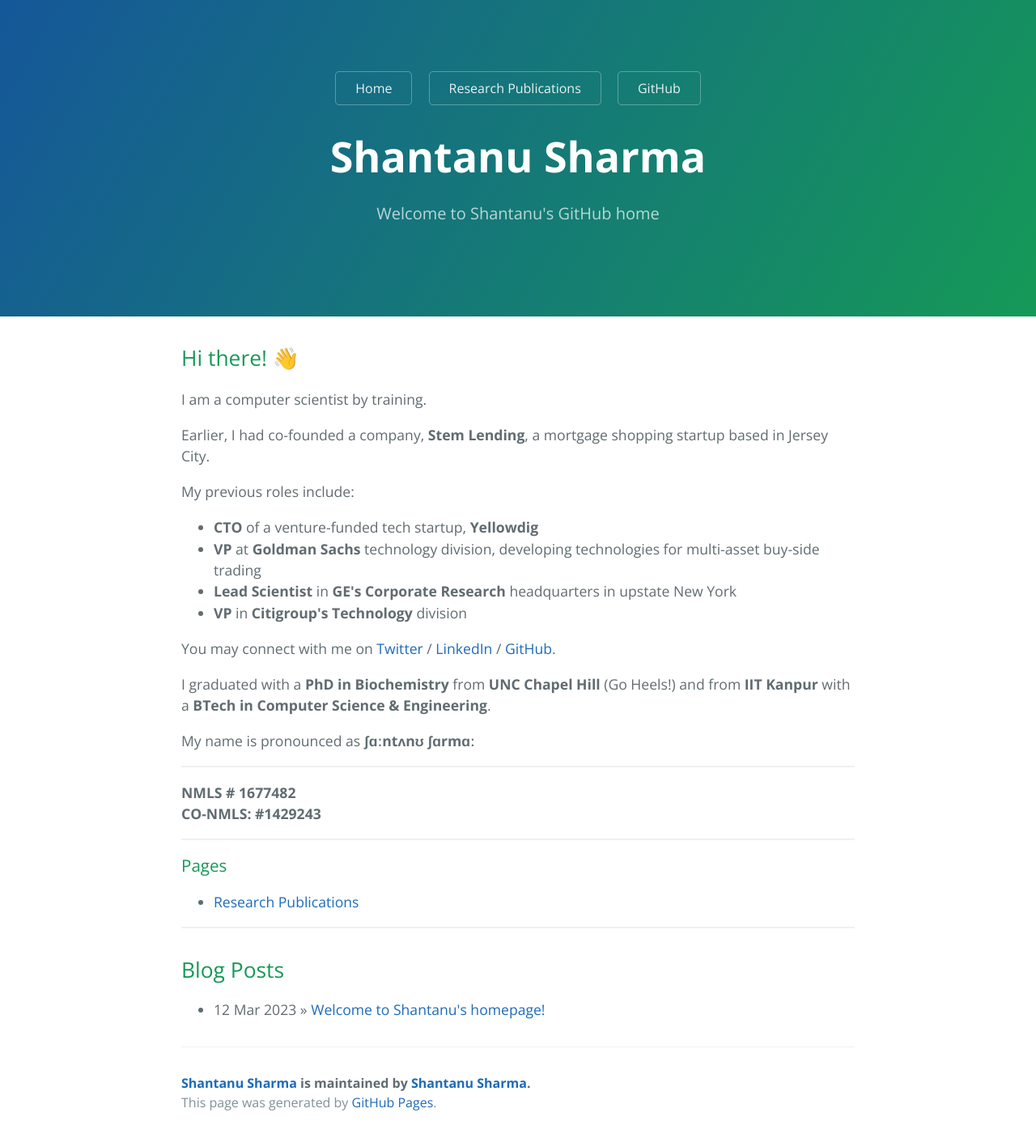
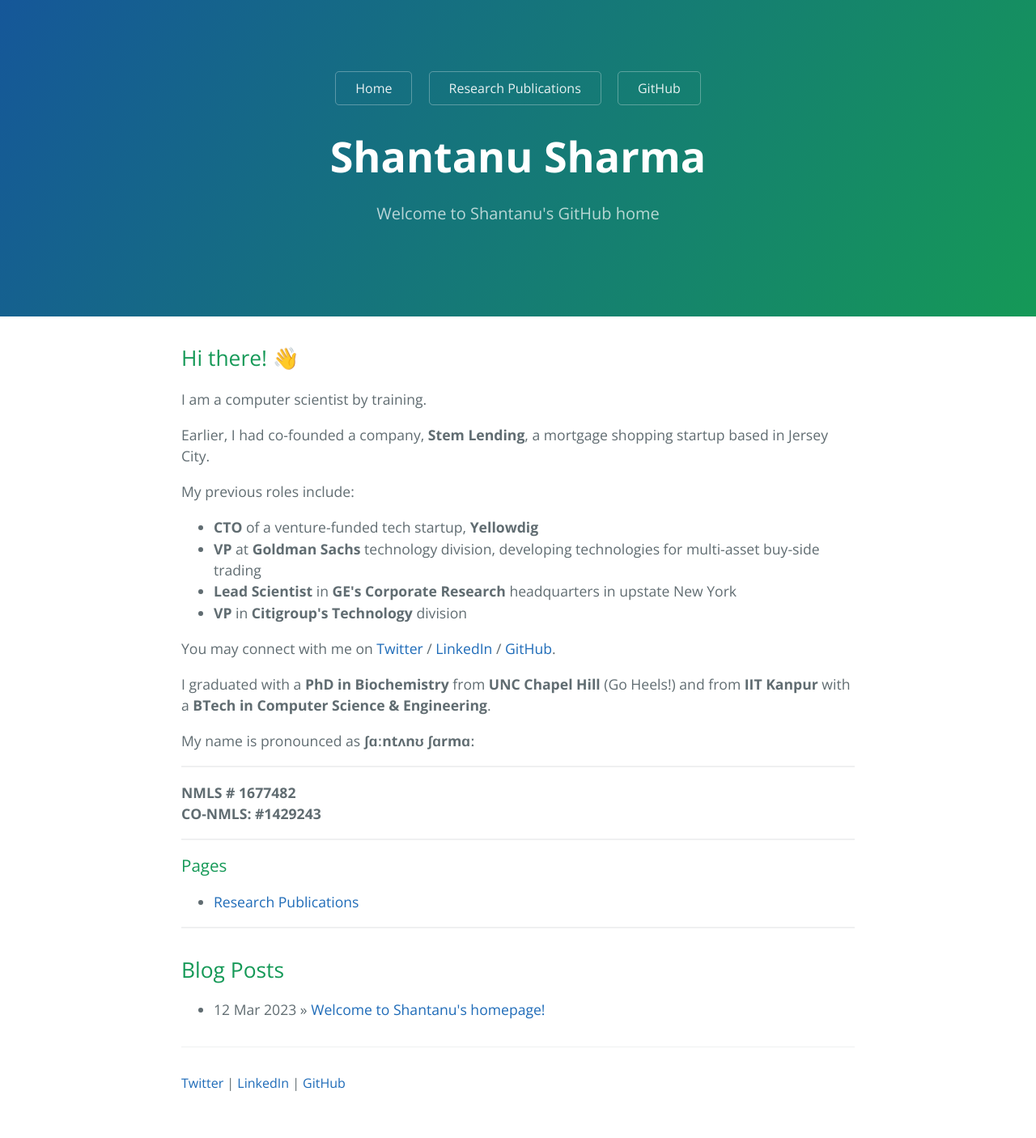
Before and after one commit to shantanusharma/shantanusharma.github.io, a Jekyll site: the page index.html, which Jekyll copies as it is, in a window 1280 px wide. Shown: the whole page at 81% size. Built offline with Jekyll 4.4.1, drawn with Linux system fonts in a browser that asks for light colours; after the commit the page ends 1382 px from its top, so only the background shows below that.

Commit message:
Updates footer

```diff
--- a/index.html
+++ b/index.html
@@ -74,8 +74,11 @@
 </div>
 
       <footer class="site-footer">
-  <span class="site-footer-owner"><a href="http://localhost:4000">Shantanu Sharma</a> is maintained by <a href="https://www.shantanusharma.com">Shantanu Sharma</a>.</span>
-  <span class="site-footer-credits">This page was generated by <a href="https://pages.github.com">GitHub Pages</a>.</span>
+  <span class="site-footer-links">
+    <a href="https://x.com/shantanu" target="_blank" rel="noopener noreferrer">Twitter</a> |
+    <a href="https://linkedin.com/in/shantanu" target="_blank" rel="noopener noreferrer">LinkedIn</a> |
+    <a href="https://github.com/shantanusharma" target="_blank" rel="noopener noreferrer">GitHub</a>
+  </span>
 </footer>
 
 
```
